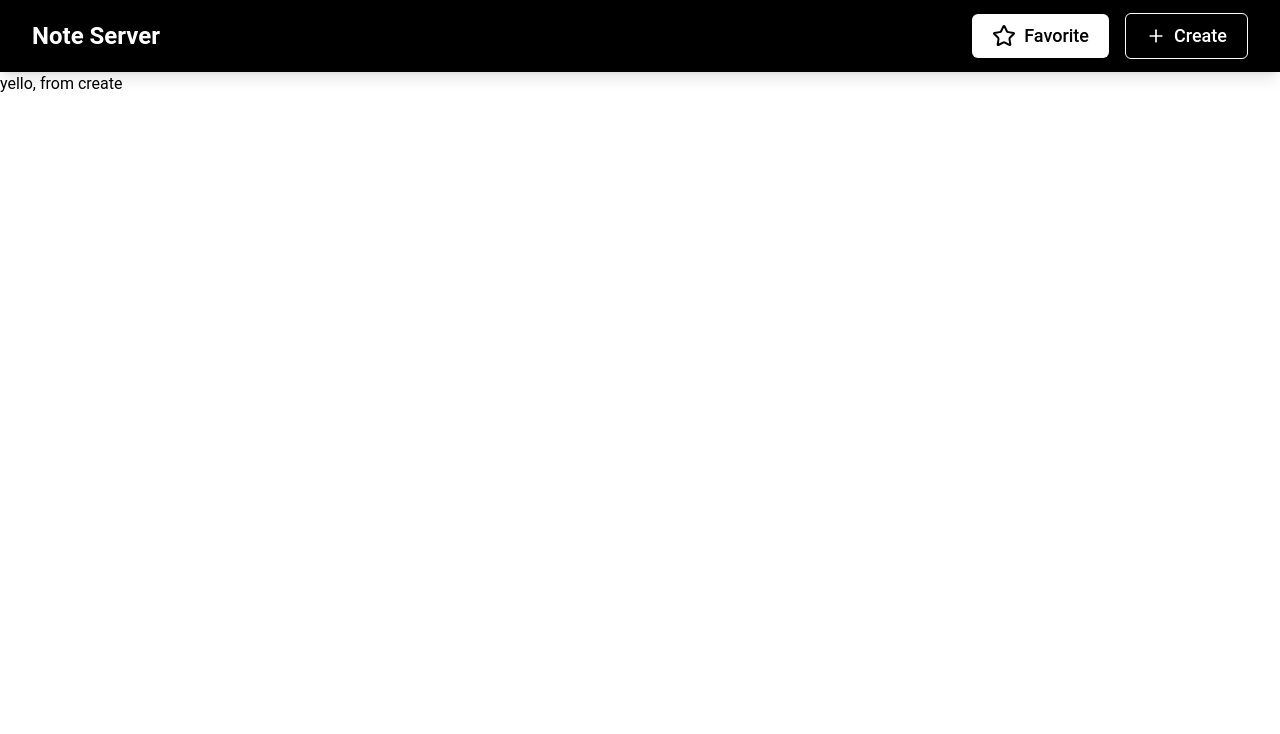
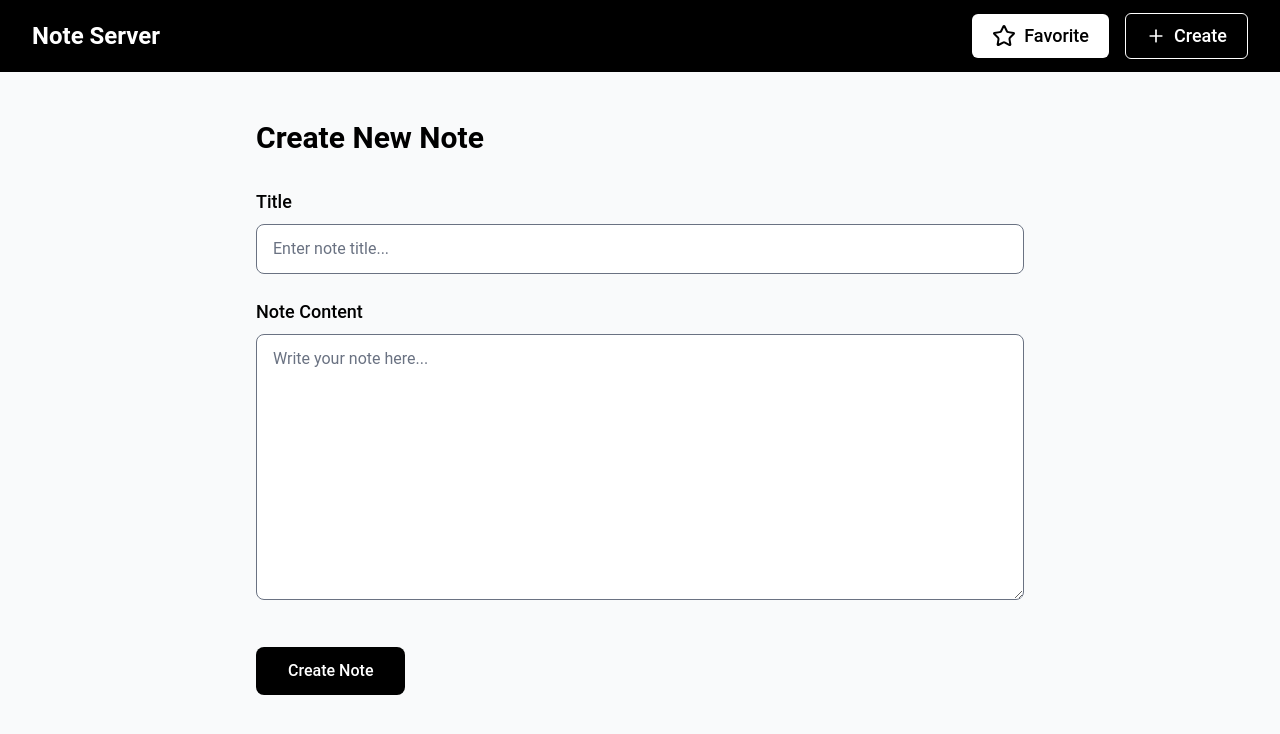
Before and after one commit to malaka96/note-application-frontend-react, a React (Vite) app: page /create in a window 1280 px wide. Shown: the top 734 px of the page. Built offline with nearby package versions, Linux system fonts and the light colour scheme.

Commit message:
completed create new note

```diff
--- a/src/assets/pages/create/Create.tsx
+++ b/src/assets/pages/create/Create.tsx
@@ -1,11 +1,131 @@
-
+import { useState } from "react";
 
 const Create = () => {
+
+  const [title,  setTitle] = useState("");
+  const [body, setBody] = useState("");
+
+  async function handleSubmit(event: React.FormEvent<HTMLFormElement>){
+    event.preventDefault();
+
+    if(!title.trim() || !body.trim()){
+      alert("Please fill in both title and body");
+      return;
+    }
+
+    try{
+      const response = await fetch(`http://localhost:8080/add`,{
+        method: "POST",
+        headers: {
+          'Content-Type': 'application/json',
+        },
+        body: JSON.stringify({title,body})
+      });
+
+      if(!response.ok) throw new Error("Failed to create a note");
+
+      alert("Note created successfully!");
+      setTitle("");
+      setBody("");
+
+    }catch(e){
+      console.log(e);
+    }
+
+  }
+
   return (
-    <div>
-      <p>yello, from create</p>
+    <div className="min-h-screen bg-gray-50 py-12 px-4 sm:px-6 lg:px-8">
+      <div className="max-w-3xl mx-auto">
+        <h1 className="text-3xl font-bold text-black mb-8">Create New Note</h1>
+
+        <form onSubmit={handleSubmit} className="space-y-6">
+          {/* Title Field */}
+          <div>
+            <label
+              htmlFor="title"
+              className="block text-lg font-medium text-black mb-2"
+            >
+              Title
+            </label>
+            <input
+              id="title"
+              type="text"
+              // value={title}
+              value={title}
+              onChange={(e) => setTitle(e.target.value)}
+              // onChange={(e) => setTitle(e.target.value)}
+              placeholder="Enter note title..."
+              className="
+                w-full px-4 py-3
+                border border-gray-500
+                rounded-lg
+                focus:outline-none
+                focus:ring-1 focus:ring-black
+                focus:border-black
+                bg-white
+                text-black
+                placeholder-gray-500
+              "
+            />
+          </div>
+
+          {/* Body Field (Textarea) */}
+          <div>
+            <label
+              htmlFor="body"
+              className="block text-lg font-medium text-black mb-2"
+            >
+              Note Content
+            </label>
+            <textarea
+              id="body"
+              value={body}
+              // onChange={(e) => setBody(e.target.value)}
+              onChange={(e) => setBody(e.target.value)}
+              placeholder="Write your note here..."
+              rows={10}
+              className="
+                w-full px-4 py-3
+                border border-gray-500
+                rounded-lg
+                focus:outline-none
+                focus:ring-1 focus:ring-black
+                focus:border-black
+                bg-white
+                text-black
+                placeholder-gray-500
+                resize-y
+              "
+            />
+          </div>
+
+          {/* Submit Button */}
+          <div className="pt-4">
+            <button
+              type="submit"
+              className="
+                w-full sm:w-auto
+                px-8 py-3
+                bg-black
+                text-white
+                font-medium
+                rounded-lg
+                hover:bg-gray-800
+                transition-colors
+                focus:outline-none
+                focus:ring-2
+                focus:ring-black
+                focus:ring-offset-2
+              "
+            >
+              Create Note
+            </button>
+          </div>
+        </form>
+      </div>
     </div>
-  )
-}
+  );
+};
 
-export default Create
+export default Create;
```
